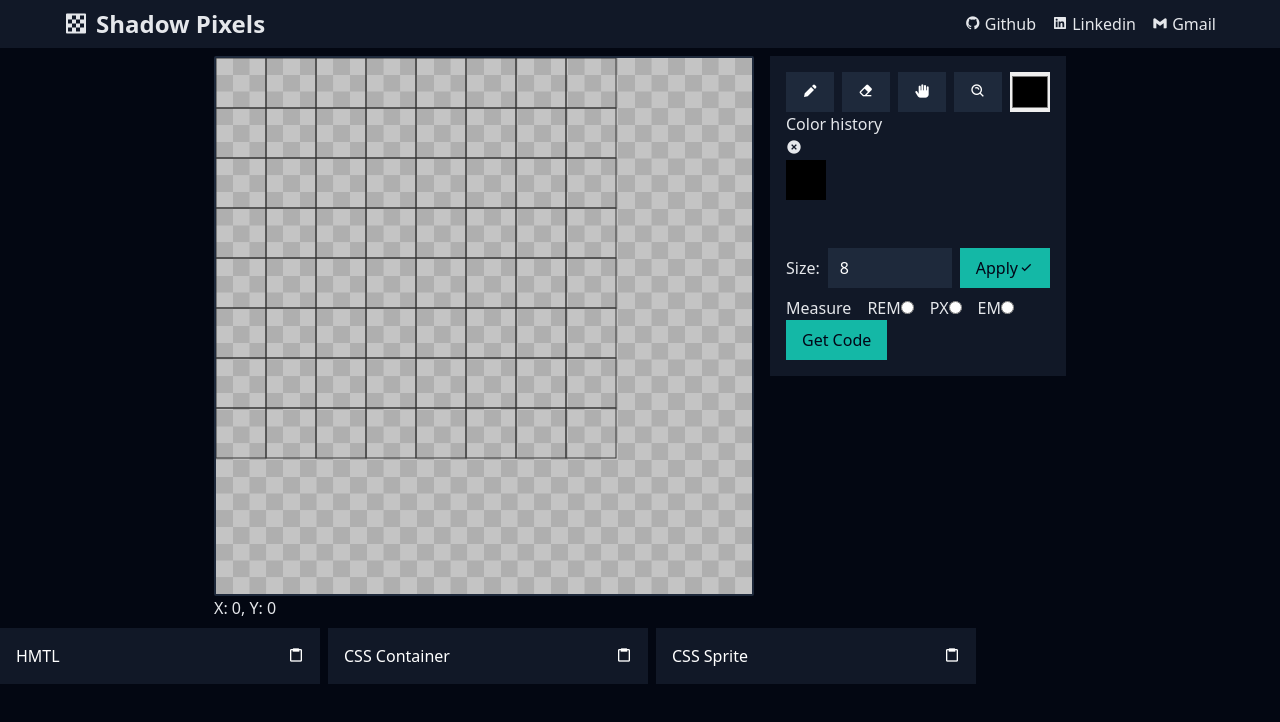
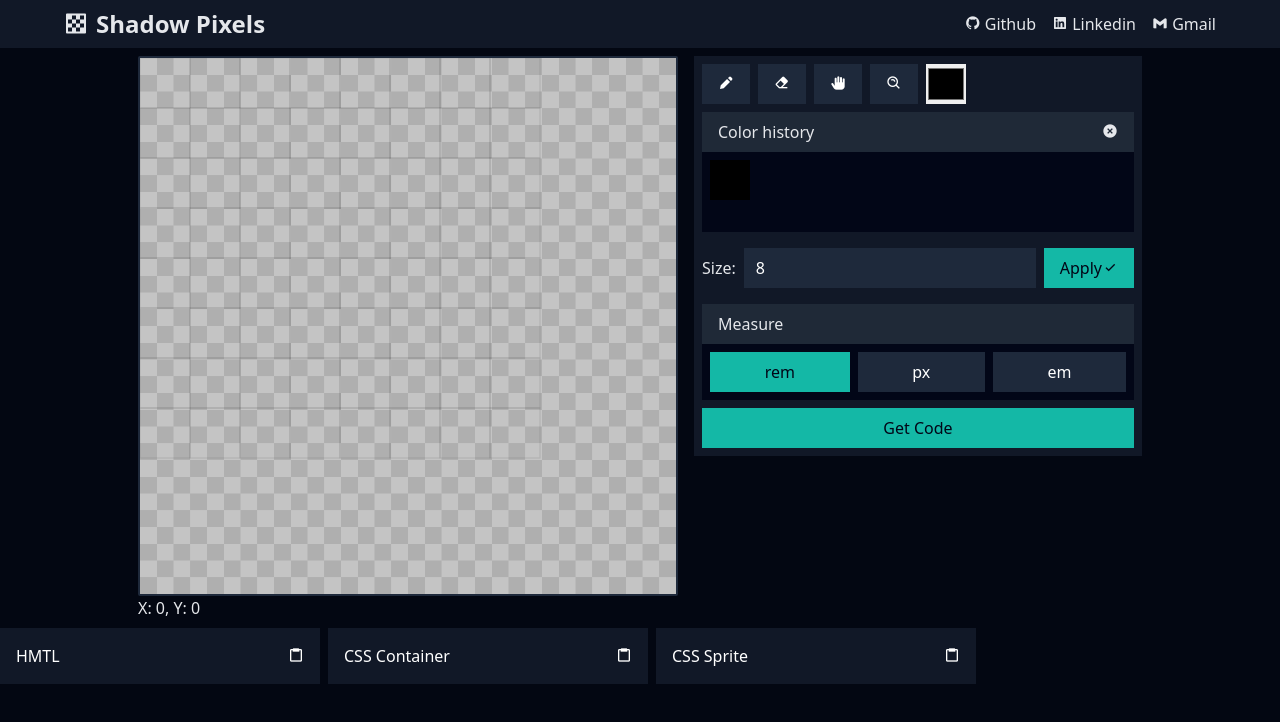
Before and after one commit to Cesar-CARV/shadowPixels, a React (Vite) app: page / in a window 1280 px wide. Shown: the top 722 px of the page. Built offline with nearby package versions, Linux system fonts and the light colour scheme.

Commit message:
refactor (MeausereOps, ResizeCanvasForm, ToolButtons, CanvasControls): se separeo el componente CanvasControls en varios

```diff
--- a/src/App.jsx
+++ b/src/App.jsx
@@ -3,8 +3,11 @@ import Header from './components/Header';
 import Canvas from './components/Canvas';
 import History from './components/History';
 import ToolButton from './components/ToolButton';
+import ToolButtons from './components/ToolButtons';
 import ColorButton from './components/ColorButton';
 import CanvasControls from './components/CanvasControls';
+import ResizeCanvasForm from './components/ResizeCanvasForm';
+import MeasuresOps from './components/MeasuresOps';
 import ConvertBoardToCss from './utility/ConverBoarToCss';
 import CodeBlock from './components/CodeBlock';
 import TOOLS from './utility/Tools';
@@ -84,37 +87,15 @@ function App() {
             getBoard={getBoard}
           />
 
-          {/* Controls */}
-          <aside className='bg-gray-900 p-4 w-96 h-96 lg:w-auto lg:h-auto'>
+          <CanvasControls convertBoardToCSs={convertBoardToCSs}>
+
             {/* tools and current color */}
-            <section className='flex flex-wrap justify-left align-center gap-2'>
-              <ToolButton
-                type={TOOLS.PEN}
-                active={currentTool === TOOLS.PEN}
-                cb={() => setCurrentTool(TOOLS.PEN)}
-              />
-              <ToolButton
-                type={TOOLS.ERASER}
-                active={currentTool === TOOLS.ERASER}
-                cb={() => setCurrentTool(TOOLS.ERASER)}
-              />
-              <ToolButton
-                type={TOOLS.HAND}
-                active={currentTool === TOOLS.HAND}
-                cb={() => setCurrentTool(TOOLS.HAND)}
-              />
-              <ToolButton
-                type={TOOLS.LENS}
-                active={currentTool === TOOLS.LENS}
-                cb={() => setCurrentTool(TOOLS.LENS)}
-              />
-              <ColorButton
-                color={currentColor}
-                click={handleClickColor}
-                showHex={true}
-              />
-            </section>
-
+            <ToolButtons
+              currentTool={currentTool}
+              currentColor={currentColor}
+              setCurrentTool={setCurrentTool}
+              handleClickColor={handleClickColor}
+            />
             {/* History */}
             <History
               items={history}
@@ -123,18 +104,10 @@ function App() {
             />
 
             {/* Form size */}
-            <CanvasControls
-              changeSize={changeSize}
-              changeMeasure={changeMeasure}
-            />
-            <button
-              className="bg-teal-500 text-slate-950 px-4 py-2"
-              onClick={convertBoardToCSs}
-            >
-              Get Code
-            </button>
-
-          </aside>
+            <ResizeCanvasForm changeSize={changeSize} />
+            {/* Measure options */}
+            <MeasuresOps changeMeasure={changeMeasure} />
+          </CanvasControls>
         </article>
 
         {/* Code css */}
--- a/src/components/CanvasControls.jsx
+++ b/src/components/CanvasControls.jsx
@@ -1,73 +1,16 @@
 import { useState } from "react";
 import MEASURES from '../utility/Measures';
 
-function CanvasControls({ changeSize, changeMeasure }) {
-    const SIZELIMIT = 32;
-    const [sizeValue, setSizeValue] = useState(8);
-    const [measure, setMeasure] = useState(MEASURES.REM);
-
-    const handleChange = e => {
-        let newValue = e.target.value
-            .split('')
-            .filter(letter => "0123456789\b".includes(letter))
-            .join('');
-
-        newValue = newValue === "" ? 0 : newValue;
-
-        const parsedValue = parseInt(newValue) > SIZELIMIT ? SIZELIMIT : parseInt(newValue);
-        setSizeValue(parsedValue);
-    }
-
-    const handleSubmit = e => {
-        e.preventDefault();
-        if (sizeValue === "") return;
-        if (parseInt(sizeValue) === 0) return;
-
-        changeSize(sizeValue, measure);
-    }
-
-    const handleClick = e => {
-        setMeasure(e.target.value);
-        changeMeasure(e.target.value);
-    }
-
+function CanvasControls({ children, convertBoardToCSs }) {
     return (
-        <section>
-            <form onSubmit={handleSubmit} className="flex flex-nowrap justify-center items-center">
-                <label htmlFor="size-board" className="inline-flex items-center justify-center">
-                    Size:
-                </label>
-                <input
-                    className="flex-grow w-8 bg-slate-800 text-white px-3 py-1 m-2 h-10"
-                    type="text"
-                    placeholder='8'
-                    name="size"
-                    id="size-board"
-                    maxLength={2}
-                    onChange={handleChange}
-                    value={sizeValue}
-                />
-                <button type="submit" className="bg-teal-500 text-slate-950 px-4 py-2 h-10">
-                    <span>Apply</span>
-                    <i className='bx bx-check'></i>
-                </button>
-            </form>
-            <div className="flex gap-4">
-                <p>Measure</p>
-                <label>
-                    <span>REM</span>
-                    <input type="radio" name="measure" value={MEASURES.REM} onClick={handleClick} />
-                </label>
-                <label>
-                    <span>PX</span>
-                    <input type="radio" name="measure" value={MEASURES.PX} onClick={handleClick} />
-                </label>
-                <label>
-                    <span>EM</span>
-                    <input type="radio" name="measure" value={MEASURES.EM} onClick={handleClick} />
-                </label>
-
-            </div>
+        <section className='bg-gray-900 w-96 h-auto lg:w-[28rem] flex flex-col gap-2 p-2'>
+            {children}
+            <button
+                className="bg-teal-500 text-slate-950 px-4 py-2"
+                onClick={convertBoardToCSs}
+            >
+                <span>Get Code</span>
+            </button>
         </section>
     )
 }
--- a/src/components/ColorButton.jsx
+++ b/src/components/ColorButton.jsx
@@ -15,7 +15,7 @@ function ColorButton({ color, click, showHex }) {
             {
                 !showHex &&
                 <button
-                    className={"w-10 h-10 px-4 py-2 font-mono"}
+                    className={'w-10 h-10 px-4 py-2 font-mono border-slate-300'}
                     onClick={() => click(color)}
                     style={{ backgroundColor: color }}
                     title={color}
--- a/src/components/History.jsx
+++ b/src/components/History.jsx
@@ -8,13 +8,13 @@ function History({ items, clear, updateColor }) {
 
     return (
         <section>
-            <header>
+            <header className="flex justify-between px-4 py-2 bg-gray-800">
                 <h3>Color history</h3>
                 <button onClick={handleClearClick}>
                     <i className='bx bxs-x-circle'></i>
                 </button>
             </header>
-            <ul className="flex h-20 overflow-y-scroll w-full flex-wrap gap-1">
+            <ul className="flex h-20 w-full p-2 overflow-y-scroll flex-wrap gap-1 bg-slate-950">
                 {history.map((item, i) => (
                     <li key={i}>
                         <ColorButton color={item} click={handleUpdateColorClick} showHex={false}/>
--- /dev/null
+++ b/src/components/MeasuresOps.jsx
@@ -0,0 +1,41 @@
+import { useState } from "react";
+import MEASURES from '../utility/Measures';
+
+function MeasuresOps({ changeMeasure }) {
+    const [measure, setMeasure] = useState(MEASURES.REM);
+
+    const handleClick = e => {
+        setMeasure(e.target.value);
+        changeMeasure(e.target.value);
+    }
+
+    return (
+        <section>
+            <p className="px-4 py-2 bg-gray-800">Measure</p>
+            <div className="flex justify-around h-auto w-full p-2 gap-2 bg-slate-950">
+                <input
+                    type="button"
+                    className={`${measure === MEASURES.REM ? "bg-teal-500" : "bg-slate-800"} ${measure === MEASURES.REM ? "text-slate-950" : "text-white"} cursor-pointer flex-grow px-4 py-2 h-10`}
+                    value={MEASURES.REM}
+                    onClick={handleClick}
+                />
+
+                <input
+                    type="button"
+                    className={`${measure === MEASURES.PX ? "bg-teal-500" : "bg-slate-800"} ${measure === MEASURES.PX ? "text-slate-950" : "text-white"} cursor-pointer flex-grow px-4 py-2 h-10`}
+                    value={MEASURES.PX}
+                    onClick={handleClick}
+                />
+
+                <input
+                    type="button"
+                    className={`${measure === MEASURES.EM ? "bg-teal-500" : "bg-slate-800"} ${measure === MEASURES.EM ? "text-slate-950" : "text-white"} cursor-pointer flex-grow px-4 py-2 h-10`}
+                    value={MEASURES.EM}
+                    onClick={handleClick}
+                />
+            </div>
+        </section>
+    )
+}
+
+export default MeasuresOps;
--- /dev/null
+++ b/src/components/ResizeCanvasForm.jsx
@@ -0,0 +1,50 @@
+import { useState } from "react";
+
+function ResizeCanvasForm({changeSize}) {
+    const SIZELIMIT = 32;
+    const [sizeValue, setSizeValue] = useState(8);
+
+    const handleSubmit = e => {
+        e.preventDefault();
+        if (sizeValue === "") return;
+        if (parseInt(sizeValue) === 0) return;
+
+        changeSize(sizeValue);
+    }
+
+    const handleChange = e => {
+        let newValue = e.target.value
+            .split('')
+            .filter(letter => "0123456789\b".includes(letter))
+            .join('');
+
+        newValue = newValue === "" ? 0 : newValue;
+
+        const parsedValue = parseInt(newValue) > SIZELIMIT ? SIZELIMIT : parseInt(newValue);
+        setSizeValue(parsedValue);
+    }
+
+    return (
+        <form onSubmit={handleSubmit} className="flex flex-nowrap justify-center items-center">
+            <label htmlFor="size-board" className="inline-flex items-center justify-center">
+                Size:
+            </label>
+            <input
+                className="flex-grow w-8 bg-slate-800 text-white px-3 py-1 m-2 h-10"
+                type="text"
+                placeholder='8'
+                name="size"
+                id="size-board"
+                maxLength={2}
+                onChange={handleChange}
+                value={sizeValue}
+            />
+            <button type="submit" className="bg-teal-500 text-slate-950 px-4 py-2 h-10">
+                <span>Apply</span>
+                <i className='bx bx-check'></i>
+            </button>
+        </form>
+    )
+}
+
+export default ResizeCanvasForm;
--- /dev/null
+++ b/src/components/ToolButtons.jsx
@@ -0,0 +1,37 @@
+import ToolButton from "./ToolButton";
+import ColorButton from "./ColorButton";
+import TOOLS from "../utility/Tools";
+
+function ToolButtons({currentTool, currentColor, setCurrentTool, handleClickColor}) {
+    return (
+        <section className='flex flex-wrap justify-left align-center gap-2'>
+            <ToolButton
+                type={TOOLS.PEN}
+                active={currentTool === TOOLS.PEN}
+                cb={() => setCurrentTool(TOOLS.PEN)}
+            />
+            <ToolButton
+                type={TOOLS.ERASER}
+                active={currentTool === TOOLS.ERASER}
+                cb={() => setCurrentTool(TOOLS.ERASER)}
+            />
+            <ToolButton
+                type={TOOLS.HAND}
+                active={currentTool === TOOLS.HAND}
+                cb={() => setCurrentTool(TOOLS.HAND)}
+            />
+            <ToolButton
+                type={TOOLS.LENS}
+                active={currentTool === TOOLS.LENS}
+                cb={() => setCurrentTool(TOOLS.LENS)}
+            />
+            <ColorButton
+                color={currentColor}
+                click={handleClickColor}
+                showHex={true}
+            />
+        </section>
+    )
+}
+
+export default ToolButtons;
--- a/src/utility/PixelCanvas.js
+++ b/src/utility/PixelCanvas.js
@@ -132,7 +132,7 @@ class PixelCanvas {
 
         for (let y = 0; y < this.board.length; y++) {
             for (let x = 0; x < this.board[y].length; x++) {
-                this.ctx.strokeStyle = "#363636";
+                this.ctx.strokeStyle = "#36363623";
                 this.ctx.strokeRect(
                     this.offsetPoint.x + (x * this.box),
                     this.offsetPoint.y + (y * this.box),
```
